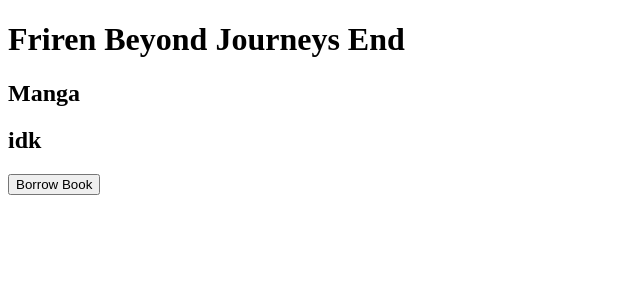
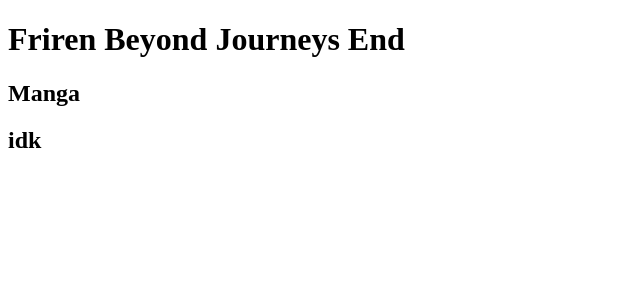
Before and after one commit to staten-island-tech/vue-reactivity-project-Andy-Zhang7223, a Vue app in the folder app/: page / in a window 1280 px wide. Shown: the top 300 px of the page, without its empty margins (0-640 px from the left). Built offline with nearby package versions, Linux system fonts and the light colour scheme.

Commit message:
2/11/2026

```diff
--- a/app/src/views/theLibrary.vue
+++ b/app/src/views/theLibrary.vue
@@ -12,7 +12,6 @@
       {{ book.genre }}
       {{ book.rating }}
     </bookCard>
-    <button class="borrow" @click="borrowbook">Borrow Book</button>
   </div>
 </template>
 
@@ -21,10 +20,6 @@
 import bookCard from '@/components/bookCard.vue'
 import BorrowingBook from '@/components/borrowingBook.vue'
 const books = ref([{ name: 'Friren Beyond Journeys End', genre: 'Manga', rating: 'idk' }])
-const bookstobeborrowed = []
-function borrowbook() {
-  //add a way to select the book and add it to the list, the rest will be handled
-}
 </script>
 
 <style scoped></style>
```
